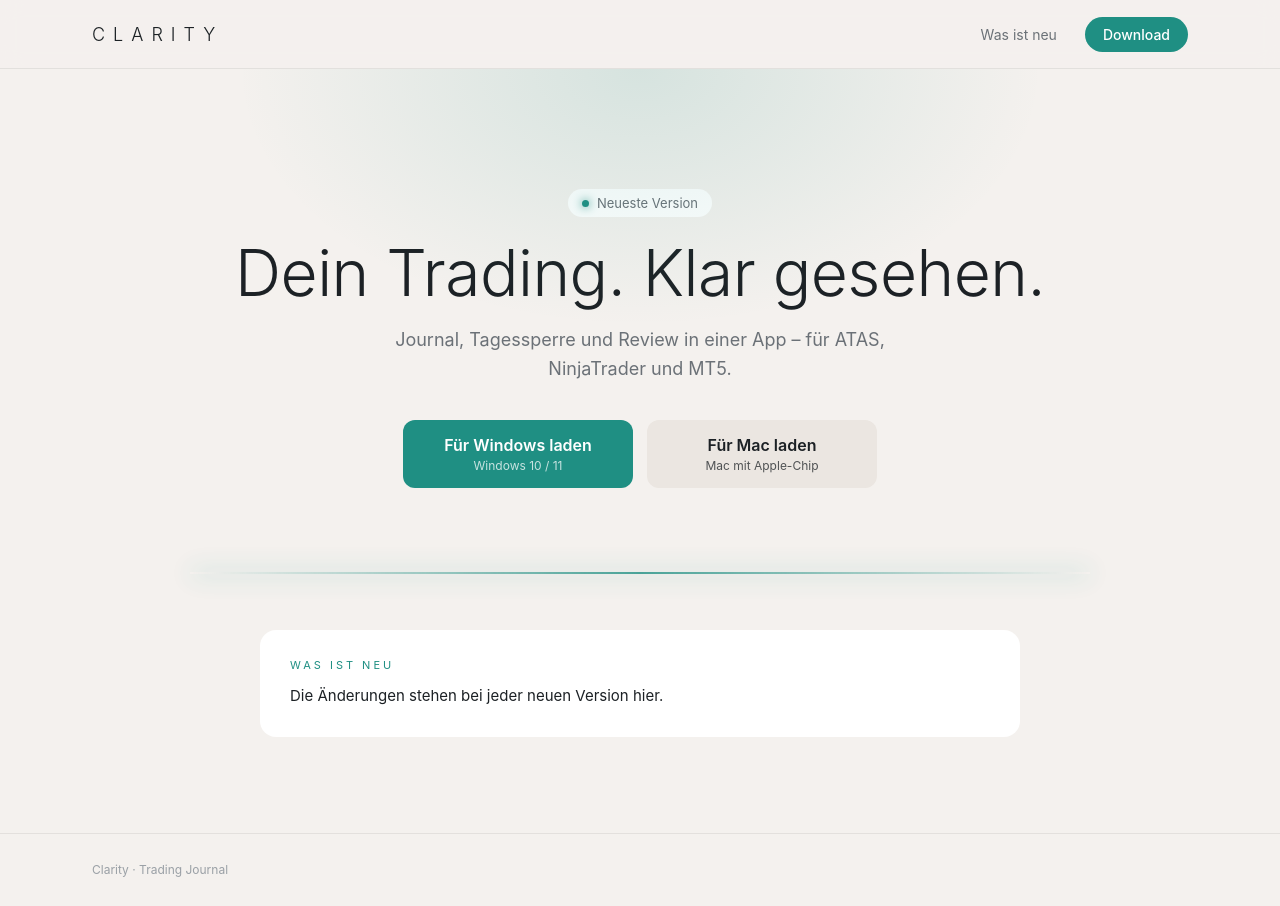
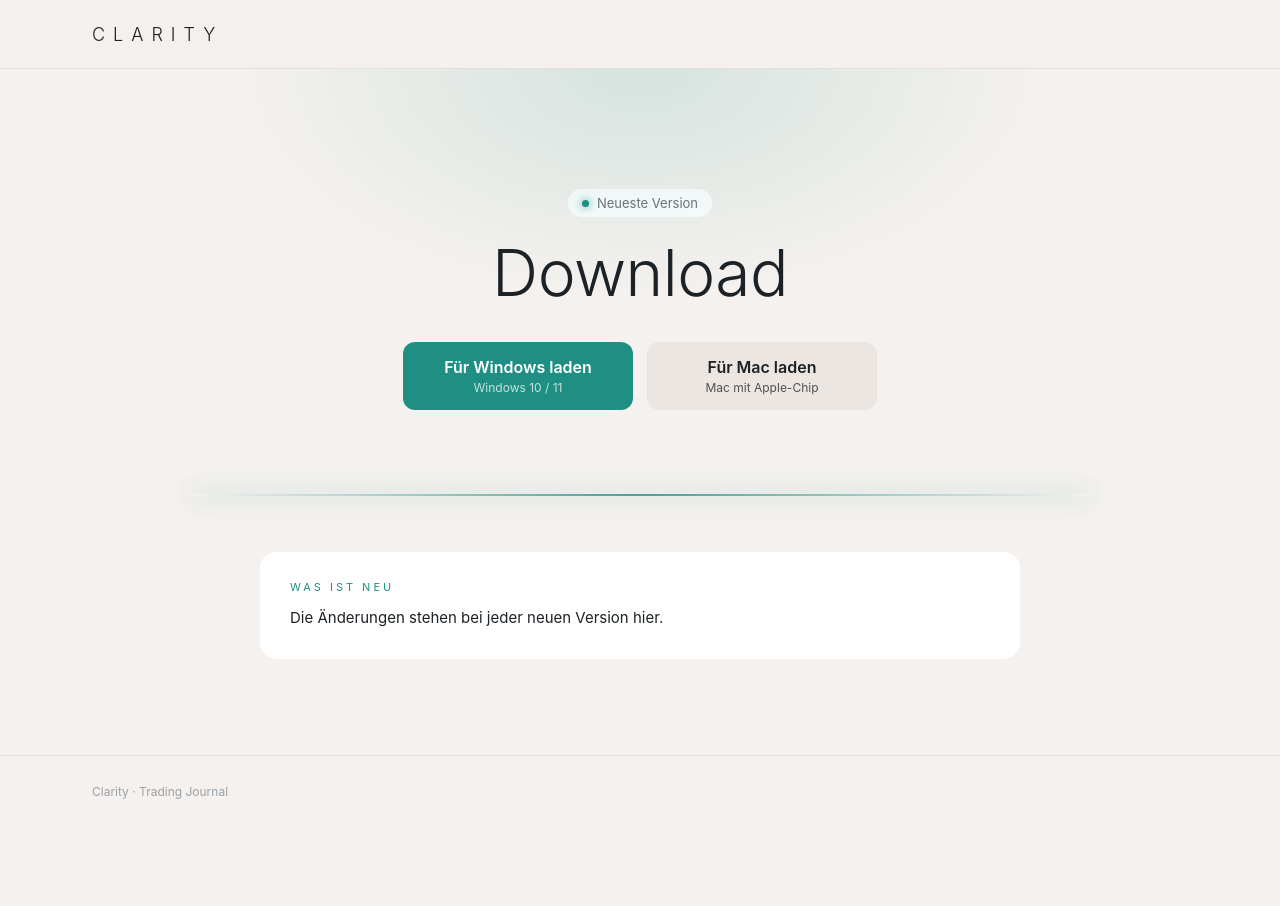
Before and after one commit to ClarityJournal/ClarityJournal.github.io, a plain HTML site: page index.html in a window 1280 px wide. After the commit the page ends 828 px from the top, so only its background shows below. Drawn offline with Linux system fonts and the light colour scheme; no server answers.

Commit message:
Add files via upload

```diff
--- a/index.html
+++ b/index.html
@@ -37,7 +37,7 @@ h1{font-weight:300;letter-spacing:-.5px;margin:0}
 .lead{color:var(--muted);font-size:18px;line-height:1.6;margin:0}
 /* Seite */
 .v2 .hero .wrap{text-align:center;padding-top:120px}
-.v2 h1{font-size:64px;line-height:1.05;margin:22px auto 20px;max-width:820px}
+.v2 h1{font-size:64px;line-height:1.05;margin:22px auto 36px;max-width:820px}
 .v2 .lead{max-width:560px;margin:0 auto 36px}
 .v2 .btns{justify-content:center}
 .v2 .beamwrap{margin:84px auto 0;max-width:900px}
@@ -47,7 +47,7 @@ h1{font-weight:300;letter-spacing:-.5px;margin:0}
 </style>
 </head>
 <body>
-<nav><div class="wrap"><div class="logo">CLARITY</div><div class="navlinks"><a href="#neu">Was ist neu</a><a class="pillbtn" href="#download">Download</a></div></div></nav>
+<nav><div class="wrap"><div class="logo">CLARITY</div></div></nav>
 <div id="root"></div>
 <footer><div class="wrap"><span>Clarity · Trading Journal</span><span id="fver"></span></div></footer>
 <script>
@@ -58,7 +58,7 @@ const btns=`<div class="btns" id="download"><a class="btn" href="${base}Clarity-
 const ver=`<span class="ver"><i></i><span class="vtxt">Neueste Version</span></span>`;
 const notes=`<div class="card" id="neu"><div class="eb">Was ist neu</div><div class="notes" id="notes">Die Änderungen stehen bei jeder neuen Version hier.</div></div>`;
 const T={
-'2':`<div class="v2"><section class="hero"><div class="glowbg"></div><div class="wrap">${ver}<h1>Dein Trading. Klar gesehen.</h1><p class="lead">Journal, Tagessperre und Review in einer App – für ATAS, NinjaTrader und MT5.</p>${btns}<div class="beamwrap beam"></div><div class="notesec" style="text-align:left">${notes}</div></div></section></div>`};
+'2':`<div class="v2"><section class="hero"><div class="glowbg"></div><div class="wrap">${ver}<h1>Download</h1>${btns}<div class="beamwrap beam"></div><div class="notesec" style="text-align:left">${notes}</div></div></section></div>`};
 document.getElementById('root').innerHTML=T[V]||T['2'];
 function show(rel){const v=(rel.tag_name||'').replace(/^v/i,'');const d=rel.published_at?new Date(rel.published_at).toLocaleDateString('de-DE'):'';
  document.querySelectorAll('.vtxt').forEach(e=>e.textContent=V==='3'?'Clarity '+v:'Version '+v+(d?' · '+d:''));const vd=document.getElementById('vdate');if(vd)vd.textContent=d;
```
